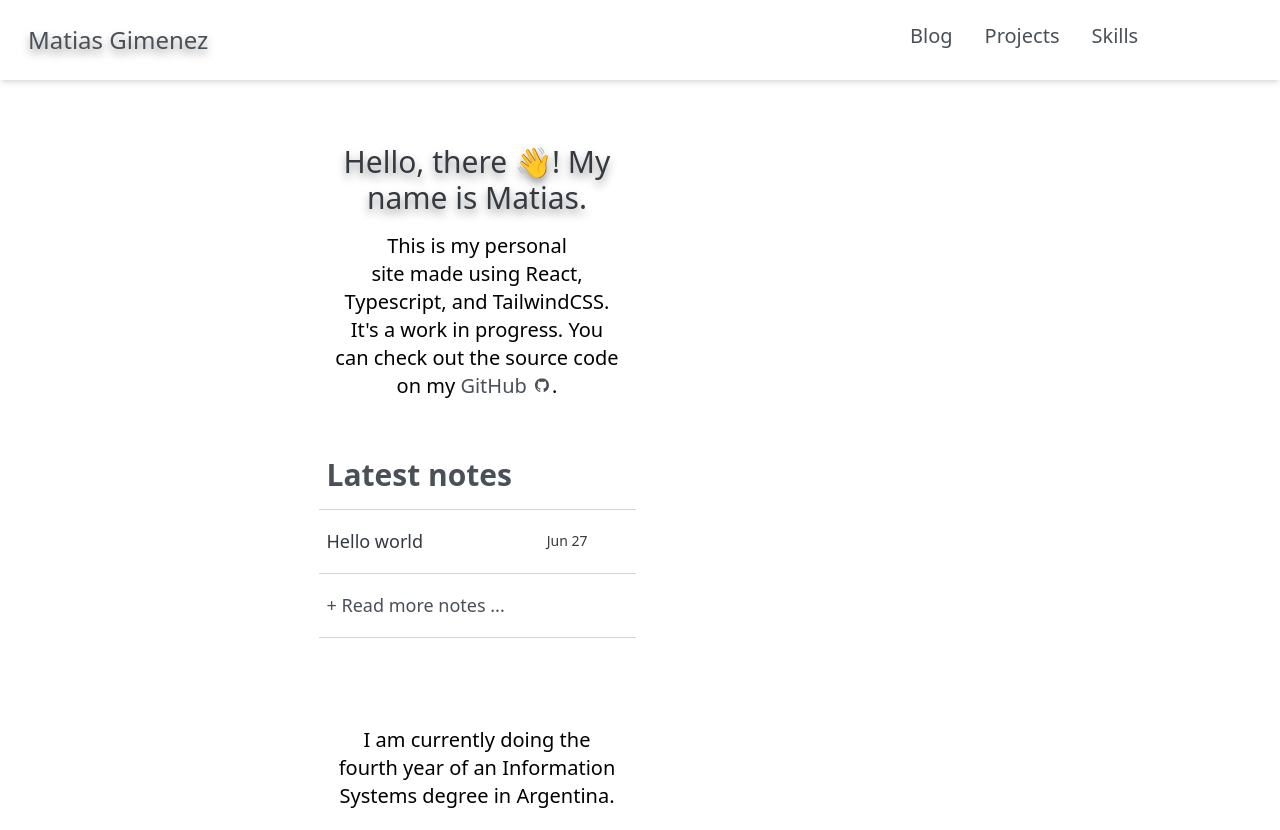
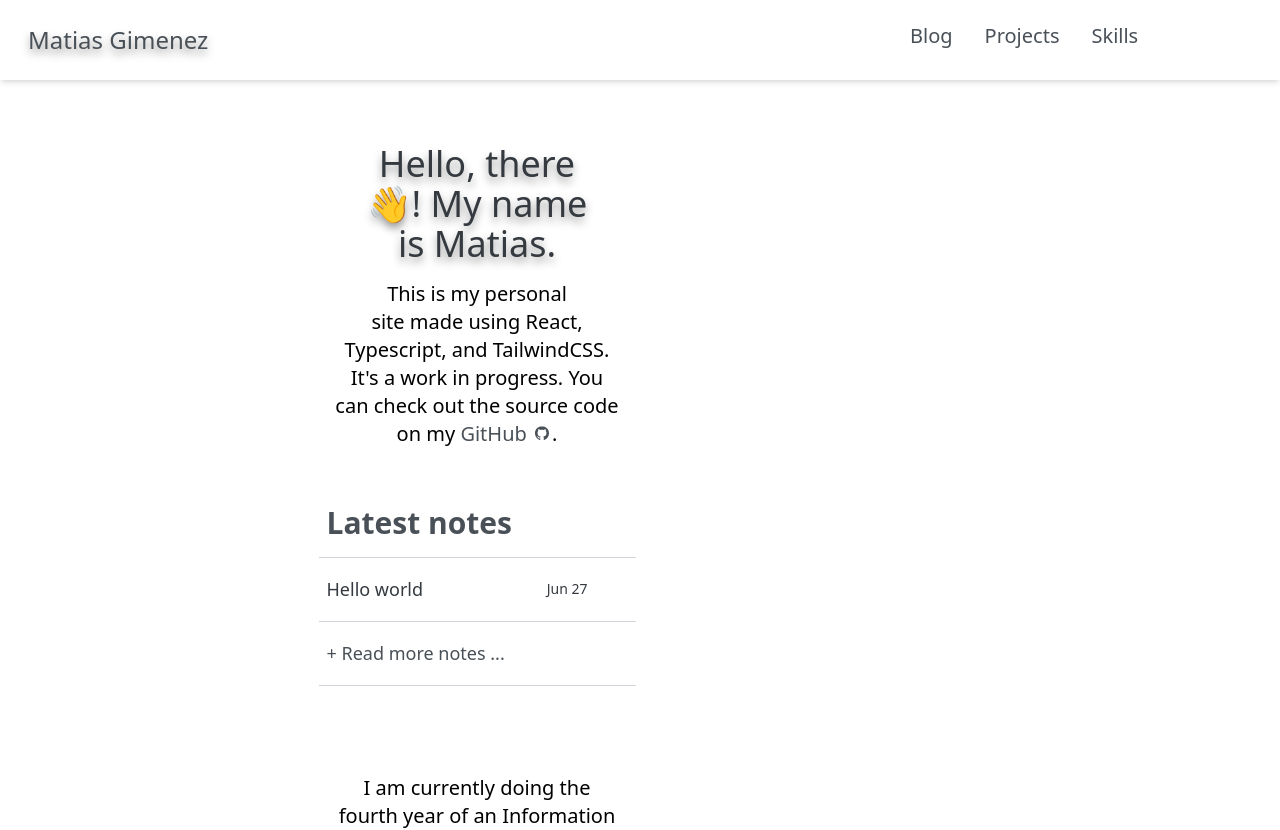
Before and after one commit to matiasgimenezdev/portfolio, a React (Vite) app: page / in a window 1280 px wide. Shown: the top 830 px of the page. Built offline with nearby package versions, Linux system fonts and the light colour scheme; some icons are missing.

Commit message:
adding Title component

```diff
--- a/src/pages/BlogPage.tsx
+++ b/src/pages/BlogPage.tsx
@@ -2,7 +2,7 @@ import { FunctionComponent } from 'react';
 import { MainLayout } from '../layout';
 import { Balancer } from 'react-wrap-balancer';
 import { NotesList } from '../components';
-import { Title } from '../components/Title';
+import { Title } from '../components';
 
 export const BlogPage: FunctionComponent = () => {
 	return (
--- a/src/pages/ErrorPage.tsx
+++ b/src/pages/ErrorPage.tsx
@@ -1,5 +1,6 @@
 import { FunctionComponent } from 'react';
 import { MainLayout } from '../layout';
+import { Title } from '../components';
 import { Balancer } from 'react-wrap-balancer';
 import { Link } from 'react-router-dom';
 import { IoIosArrowRoundBack } from 'react-icons/io';
@@ -9,9 +10,7 @@ export const ErrorPage: FunctionComponent = () => {
 		<MainLayout location='error'>
 			<main className='flex flex-col items-center mt-16 min-h-60'>
 				<Balancer className='text-center font-light text-md w-9/12 px-4 block  md:w-1/3 md:text-xl'>
-					<h2 className='text-4xl text-grey-darkest drop-shadow-grey font-bold'>
-						404
-					</h2>
+					<Title title='404' />
 					<h3 className='mb-4 font-medium text-2xl text-grey-darkest drop-shadow-grey xl:text-3xl  '>
 						We've lost this page
 					</h3>
--- a/src/pages/HomePage.tsx
+++ b/src/pages/HomePage.tsx
@@ -3,15 +3,14 @@ import { FunctionComponent } from 'react';
 import { NotesList } from '../components';
 import { Balancer } from 'react-wrap-balancer';
 import { DiGithubBadge } from 'react-icons/di';
+import { Title } from '../components';
 
 export const HomePage: FunctionComponent = () => {
 	return (
 		<MainLayout location='home'>
 			<main className='flex flex-col items-center mt-16 min-h-60'>
 				<Balancer className='text-center font-light text-md w-9/12 px-4 block  md:w-1/3 md:text-xl'>
-					<h2 className='mb-4 font-medium text-2xl text-grey-darkest drop-shadow-grey xl:text-3xl  '>
-						Hello, there 👋! My name is Matias.
-					</h2>
+					<Title title='Hello, there 👋! My name is Matias.' />
 					This is my personal site made using React, Typescript, and
 					TailwindCSS. <br />
 					It's a work in progress. You can check out the source code
--- a/src/pages/ProjectsPage.tsx
+++ b/src/pages/ProjectsPage.tsx
@@ -4,6 +4,7 @@ import { Balancer } from 'react-wrap-balancer';
 import { PiGithubLogo } from 'react-icons/pi';
 import { TbWorldShare } from 'react-icons/tb';
 import { helpFetch } from '../helpers';
+import { Title } from '../components';
 
 type Project = {
 	title: string;
@@ -33,9 +34,7 @@ export const ProjectsPage: FunctionComponent = () => {
 		<MainLayout location='projects'>
 			<main className='flex flex-col items-center mt-16 min-h-60'>
 				<Balancer className='text-center font-light text-md w-9/12 px-4 block md:w-1/3 md:text-xl'>
-					<h2 className='mb-4 font-medium text-3xl text-grey-darkest drop-shadow-grey xl:text-4xl  '>
-						Projects
-					</h2>
+					<Title title='Projects' />
 					In this section, you will find a collection of some projects
 					I have worked on. Each project represents a unique challenge
 					I undertook to enhance my skills my abilities. <br />
--- a/src/pages/SkillsPage.tsx
+++ b/src/pages/SkillsPage.tsx
@@ -2,6 +2,7 @@ import { FunctionComponent, useState, useEffect } from 'react';
 import { MainLayout } from '../layout';
 import { Balancer } from 'react-wrap-balancer';
 import { helpFetch } from '../helpers';
+import { Title } from '../components';
 
 type Skill = {
 	name: string;
@@ -30,9 +31,7 @@ export const SkillsPage: FunctionComponent = () => {
 		<MainLayout location='skills'>
 			<main className='flex flex-col items-center mt-16 min-h-60'>
 				<Balancer className='text-center font-light text-md w-9/12 px-4 block md:w-1/3 md:text-xl'>
-					<h2 className='mb-4 font-medium text-3xl text-grey-darkest drop-shadow-grey xl:text-4xl '>
-						Skills & Technologies
-					</h2>
+					<Title title='Skills & Technologies' />
 					I'm excited to share with you the different skills I've
 					acquired throughout my
 					<span className='font-light'> -still brief-</span> journey
```
